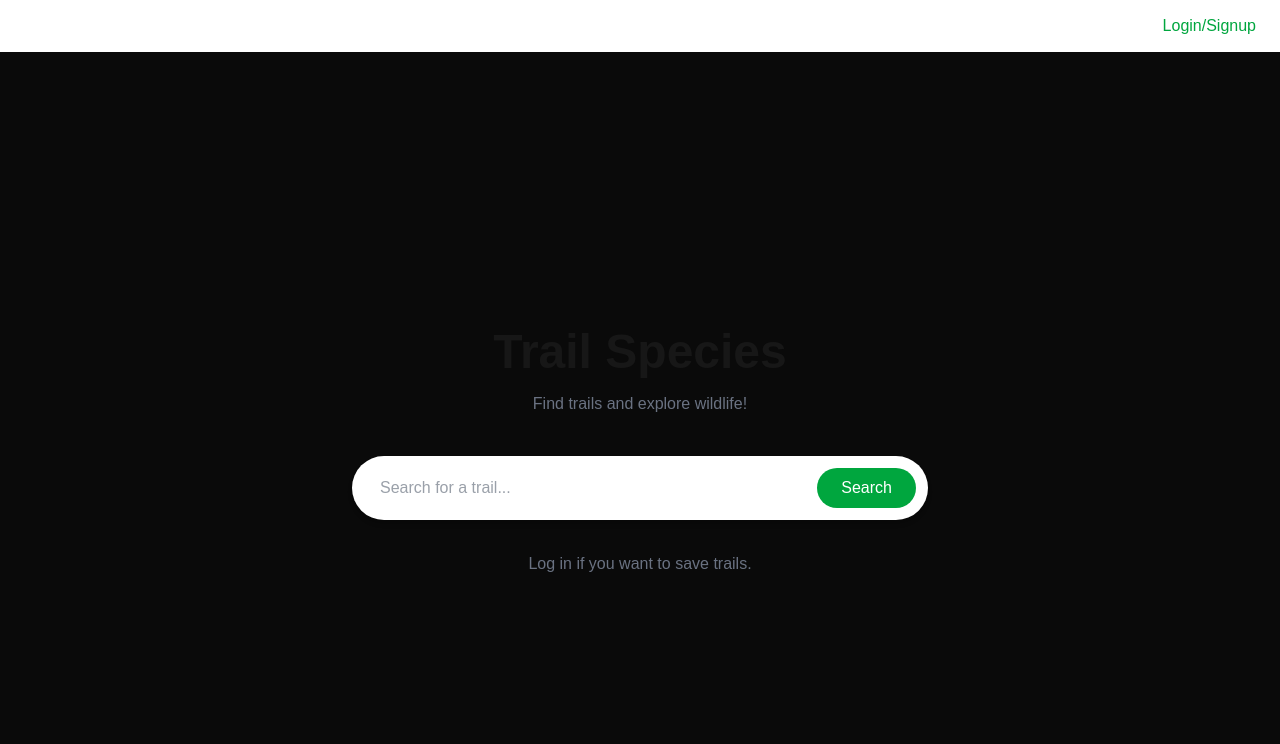
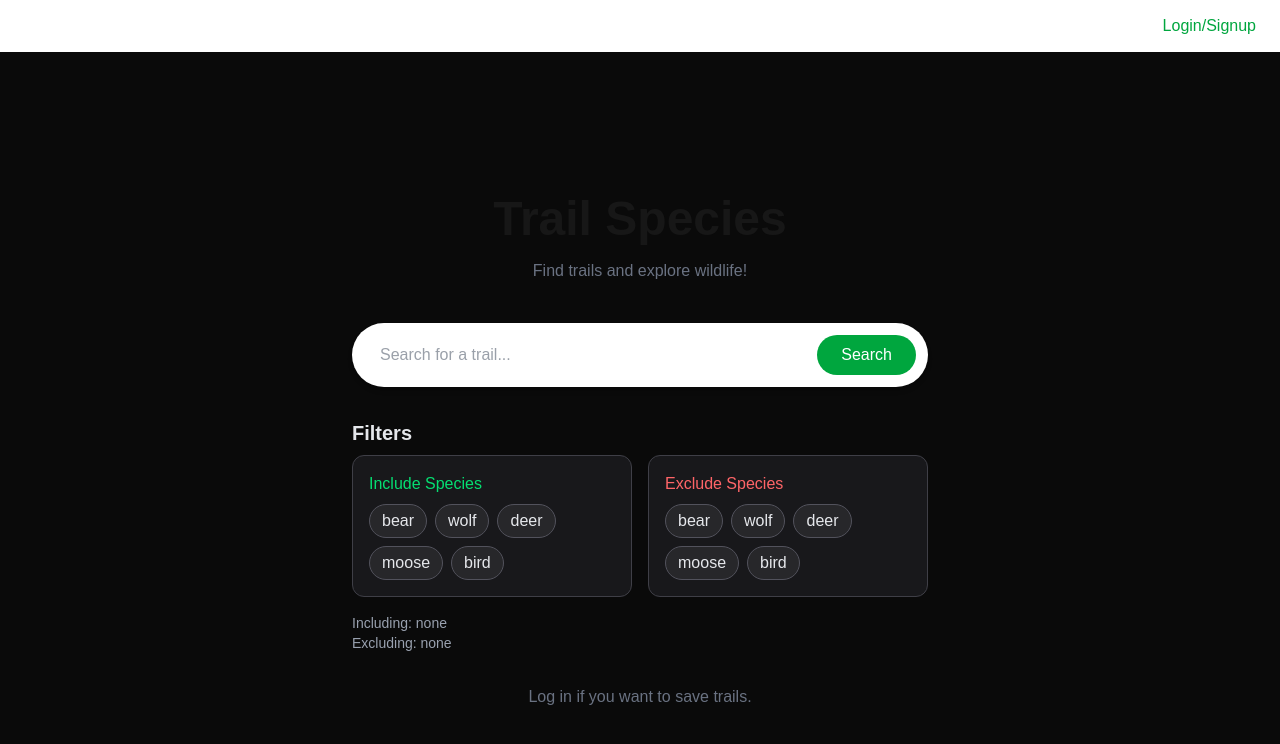
Before and after one commit to Lyle-Kottke/TrailSpecies, a Next.js app in the folder trail-species/: page / in a window 1280 px wide. Shown: the top 744 px of the page. Built offline with nearby package versions, Linux system fonts and the light colour scheme; no server answers.

Commit message:
species filtering frontend (no functionality)

```diff
--- a/trail-species/app/page.tsx
+++ b/trail-species/app/page.tsx
@@ -2,43 +2,71 @@
 
 import { useState, useEffect } from "react";
 import { useRouter } from "next/navigation";
-import { createClient } from '@/utils/supabase/client'
-import Link from 'next/link'
+import { createClient } from "@/utils/supabase/client";
+import Link from "next/link";
 
+// Predefined species list
+const SPECIES = ["bear", "wolf", "deer", "moose", "bird"];
 
 export default function HomePage() {
   const [query, setQuery] = useState("");
+  const [includeSpecies, setIncludeSpecies] = useState<string[]>([]);
+  const [excludeSpecies, setExcludeSpecies] = useState<string[]>([]);
+
   const router = useRouter();
-  const [user, setUser] = useState<any>(null)
+  const [user, setUser] = useState<any>(null);
 
   useEffect(() => {
-    const supabase = createClient()
-    supabase.auth.getUser().then(({ data, error }) => {
-      if (data?.user) {
-        setUser(data.user)
-      }
-    })
-  }, [])
+    const supabase = createClient();
+    supabase.auth.getUser().then(({ data }) => {
+      if (data?.user) setUser(data.user);
+    });
+  }, []);
+
+  const toggleInclude = (species: string) => {
+    setIncludeSpecies((prev) =>
+      prev.includes(species)
+        ? prev.filter((s) => s !== species)
+        : [...prev, species]
+    );
+    // Ensure it can't be in exclude simultaneously
+    setExcludeSpecies((prev) => prev.filter((s) => s !== species));
+  };
+
+  const toggleExclude = (species: string) => {
+    setExcludeSpecies((prev) =>
+      prev.includes(species)
+        ? prev.filter((s) => s !== species)
+        : [...prev, species]
+    );
+    // Ensure it can't be in include simultaneously
+    setIncludeSpecies((prev) => prev.filter((s) => s !== species));
+  };
 
   const handleSubmit = (e: React.FormEvent) => {
     e.preventDefault();
-    router.push(`/results?query=${encodeURIComponent(query)}`);
+
+    const params = new URLSearchParams({
+      query,
+      include: includeSpecies.join(","),
+      exclude: excludeSpecies.join(","),
+    });
+
+    router.push(`/results?${params.toString()}`);
   };
 
   return (
-  <div className="flex flex-col items-center justify-center min-h-screen p-8" style={{ backgroundColor: "#0a0a0a" }}>
+    <div
+      className="flex flex-col items-center justify-center min-h-screen p-8"
+      style={{ backgroundColor: "#0a0a0a" }}
+    >
+      <h1 className="text-5xl font-bold mb-4">Trail Species</h1>
 
-      {/* Title */}
-      <h1 className="text-5xl font-bold mb-4">
-        Trail Species
-      </h1>
-
-      {/* Description */}
       <p className="text-gray-500 mb-10 text-center max-w-lg">
         Find trails and explore wildlife!
       </p>
 
-      {/* Search bar */}
+      {/* SEARCH BAR */}
       <form
         onSubmit={handleSubmit}
         className="w-full max-w-xl flex items-center space-x-2 bg-white rounded-full shadow-md p-3"
@@ -57,17 +85,71 @@ export default function HomePage() {
           Search
         </button>
       </form>
+
+      {/* FILTERS SECTION */}
+      <div className="w-full max-w-xl mt-8 text-gray-200">
+        <h2 className="text-xl font-semibold mb-2">Filters</h2>
+
+        <div className="grid grid-cols-1 md:grid-cols-2 gap-4">
+
+          {/* Include Section */}
+          <div className="bg-zinc-900 p-4 rounded-xl border border-zinc-700">
+            <h3 className="font-medium mb-2 text-green-400">Include Species</h3>
+            <div className="flex flex-wrap gap-2">
+              {SPECIES.map((sp) => (
+                <button
+                  key={sp}
+                  type="button"
+                  onClick={() => toggleInclude(sp)}
+                  className={`px-3 py-1 rounded-full border transition ${
+                    includeSpecies.includes(sp)
+                      ? "bg-green-700 border-green-500"
+                      : "bg-zinc-800 border-zinc-600 hover:bg-zinc-700"
+                  }`}
+                >
+                  {sp}
+                </button>
+              ))}
+            </div>
+          </div>
+
+          {/* Exclude Section */}
+          <div className="bg-zinc-900 p-4 rounded-xl border border-zinc-700">
+            <h3 className="font-medium mb-2 text-red-400">Exclude Species</h3>
+            <div className="flex flex-wrap gap-2">
+              {SPECIES.map((sp) => (
+                <button
+                  key={sp}
+                  type="button"
+                  onClick={() => toggleExclude(sp)}
+                  className={`px-3 py-1 rounded-full border transition ${
+                    excludeSpecies.includes(sp)
+                      ? "bg-red-700 border-red-500"
+                      : "bg-zinc-800 border-zinc-600 hover:bg-zinc-700"
+                  }`}
+                >
+                  {sp}
+                </button>
+              ))}
+            </div>
+          </div>
+        </div>
+
+        {/* Preview */}
+        <div className="mt-4 text-sm text-gray-400">
+          <p>Including: {includeSpecies.join(", ") || "none"}</p>
+          <p>Excluding: {excludeSpecies.join(", ") || "none"}</p>
+        </div>
+      </div>
+
+      {/* Logged in display */}
       <div className="mt-8 text-gray-500">
-        {user ? (// EXAMPLE USAGE, DELETE IF NEEDED
+        {user ? (
           <h1>Welcome, {user.email}!</h1>
         ) : (
-          <div>
-            <h1>Log in if you want to save trails.</h1>
-          </div>
+          <h1>Log in if you want to save trails.</h1>
         )}
       </div>
-
-
     </div>
   );
 }
```
Also changed, not shown: trail-species/app/results/page.tsx (+0 -16 lines).
